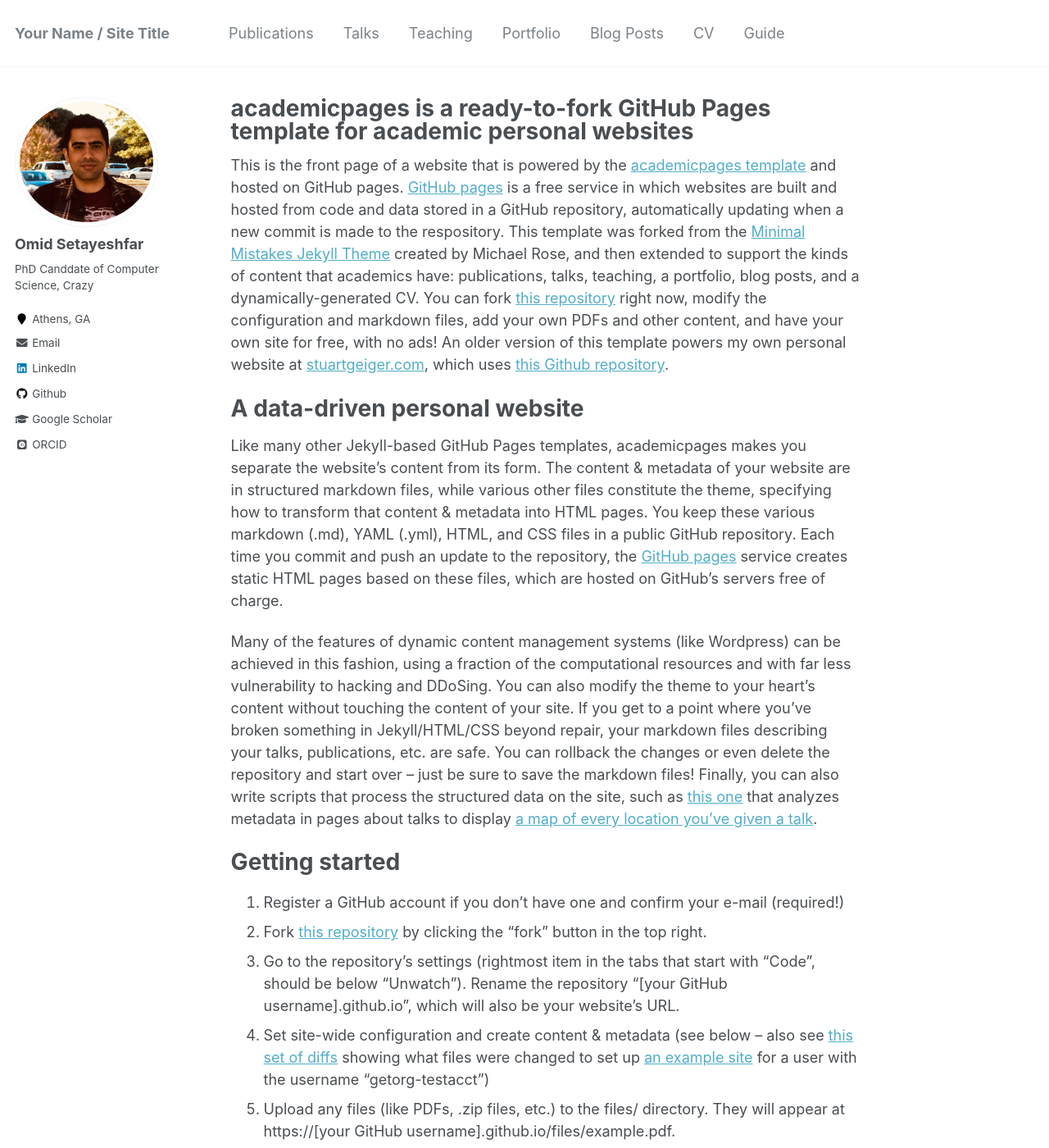
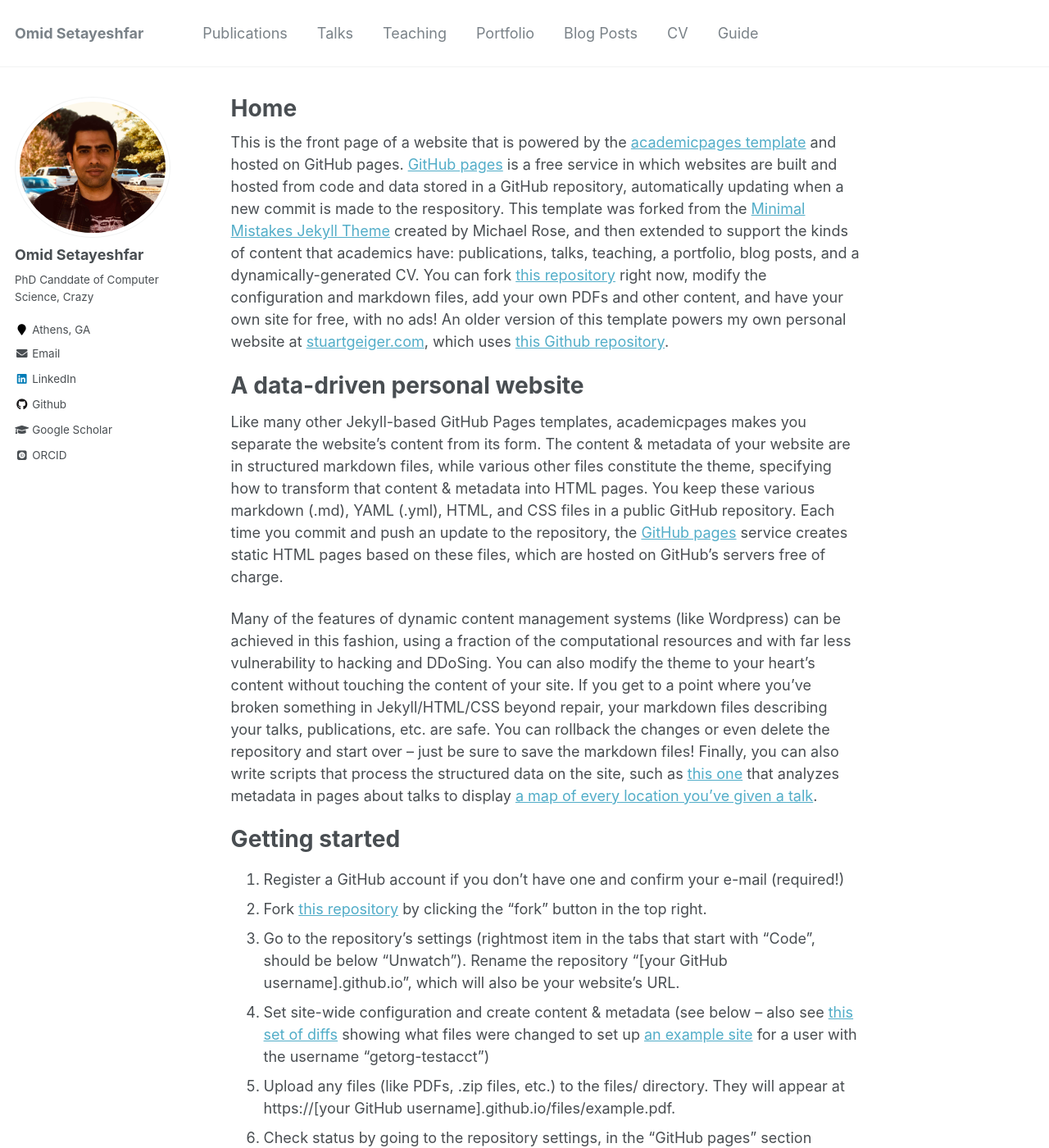
Before and after one commit to omid-s/omid-s.github.io, a Jekyll site: the page built from _pages/about.md, in a window 1280 px wide and 1400 px high. Shown: the whole window at 82% size. Built offline with Jekyll 4.4.1, drawn with Linux system fonts in a browser that asks for light colours; some web fonts are replaced.

Commit message:
changes avatar settings

```diff
--- a/_config.yml
+++ b/_config.yml
@@ -7,7 +7,7 @@
 
 # Site Settings
 locale                   : "en-US"
-title                    : "Your Name / Site Title"
+title                    : "Omid Setayeshfar"
 title_separator          : "-"
 name                     : &name Omid Setayeshfar"
 description              : &description "PhD Candidate @ University of Georgia, Department of Computer Science"
--- a/_pages/about.md
+++ b/_pages/about.md
@@ -1,6 +1,6 @@
 ---
 permalink: /
-title: "academicpages is a ready-to-fork GitHub Pages template for academic personal websites"
+title: "Home"
 excerpt: "About me"
 author_profile: true
 redirect_from:
--- a/_sass/_sidebar.scss
+++ b/_sass/_sidebar.scss
@@ -72,9 +72,9 @@
 .author__avatar {
   display: table-cell;
   vertical-align: top;
-  width: 36px;
+  width: 128px;
   // set width only, for non-square avatars
-  // height: 36px;
+  height: 128px;
 
   @include breakpoint($large) {
     display: block;
@@ -83,7 +83,7 @@
   }
 
   img {
-    max-width: 175px;
+    max-width: 256px;
     border-radius: 50%;
 
     @include breakpoint($large) {
```
